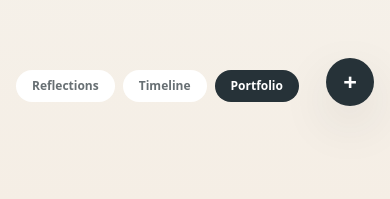
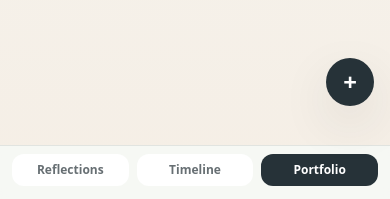
Before and after one commit to victorgyx-byte/quiet-portfolio, a Next.js app: page /portfolio in a window 390 px wide. Shown: the part 642-841 px from the top of the page. Built offline with nearby package versions, Linux system fonts and the light colour scheme; no server answers.

Commit message:
Fix mobile bottom tab bar and restore fixed navigation

```diff
--- a/components/app-shell.tsx
+++ b/components/app-shell.tsx
@@ -15,6 +15,7 @@ export function AppShell({ children }: { children: React.ReactNode }) {
   const pathname = usePathname();
   const { user, signOut, isTeacher } = useAuth();
   const showQuickAdd = pathname !== "/dashboard" && pathname !== "/teacher";
+  const mobileLinks = links.filter(link => (link.href === "/teacher" ? isTeacher : true));
 
   function isActivePath(href: string) {
     return pathname === href || pathname.startsWith(`${href}/`);
@@ -27,7 +28,7 @@ export function AppShell({ children }: { children: React.ReactNode }) {
           <Link href="/" className="text-sm font-black uppercase tracking-[0.08em] text-ink">
             Student's Companion
           </Link>
-          <nav className="hidden items-center gap-1 rounded-full border border-ink/10 bg-white/70 p-1 md:flex">
+          <nav className="hidden items-center gap-1 rounded-full border border-ink/10 bg-white/70 p-1 sm:flex">
             {links.map(link => {
               if (link.href === "/teacher" && !isTeacher) return null;
               const isActive = isActivePath(link.href);
@@ -59,22 +60,21 @@ export function AppShell({ children }: { children: React.ReactNode }) {
       {showQuickAdd ? (
         <Link
           href="/dashboard#compose"
-          className="fixed bottom-24 right-4 z-20 grid h-12 w-12 place-items-center rounded-full bg-ink text-2xl font-bold text-white shadow-soft sm:hidden"
+          className="fixed bottom-24 right-4 z-30 grid h-12 w-12 place-items-center rounded-full bg-ink text-2xl font-bold text-white shadow-soft sm:hidden"
         >
           +
         </Link>
       ) : null}
 
-      <nav className="mx-auto mt-2 flex w-full max-w-5xl gap-2 overflow-x-auto pb-1 md:hidden">
-        {links
-          .filter(link => (link.href === "/teacher" ? isTeacher : true))
-          .map(link => {
+      <nav className="fixed bottom-0 left-0 right-0 z-20 border-t border-ink/10 bg-mist/95 px-3 pb-4 pt-2 backdrop-blur sm:hidden">
+        <div className={`grid gap-2 ${mobileLinks.length === 4 ? "grid-cols-4" : "grid-cols-3"}`}>
+          {mobileLinks.map(link => {
             const isActive = isActivePath(link.href);
             return (
               <Link
                 key={link.href}
                 href={link.href}
-                className={`whitespace-nowrap rounded-full px-4 py-2 text-xs font-semibold ${
+                className={`rounded-xl px-2 py-2 text-center text-xs font-semibold ${
                   isActive ? "bg-ink text-white" : "bg-white text-ink/70"
                 }`}
               >
@@ -82,6 +82,7 @@ export function AppShell({ children }: { children: React.ReactNode }) {
               </Link>
             );
           })}
+        </div>
       </nav>
     </main>
   );
```
